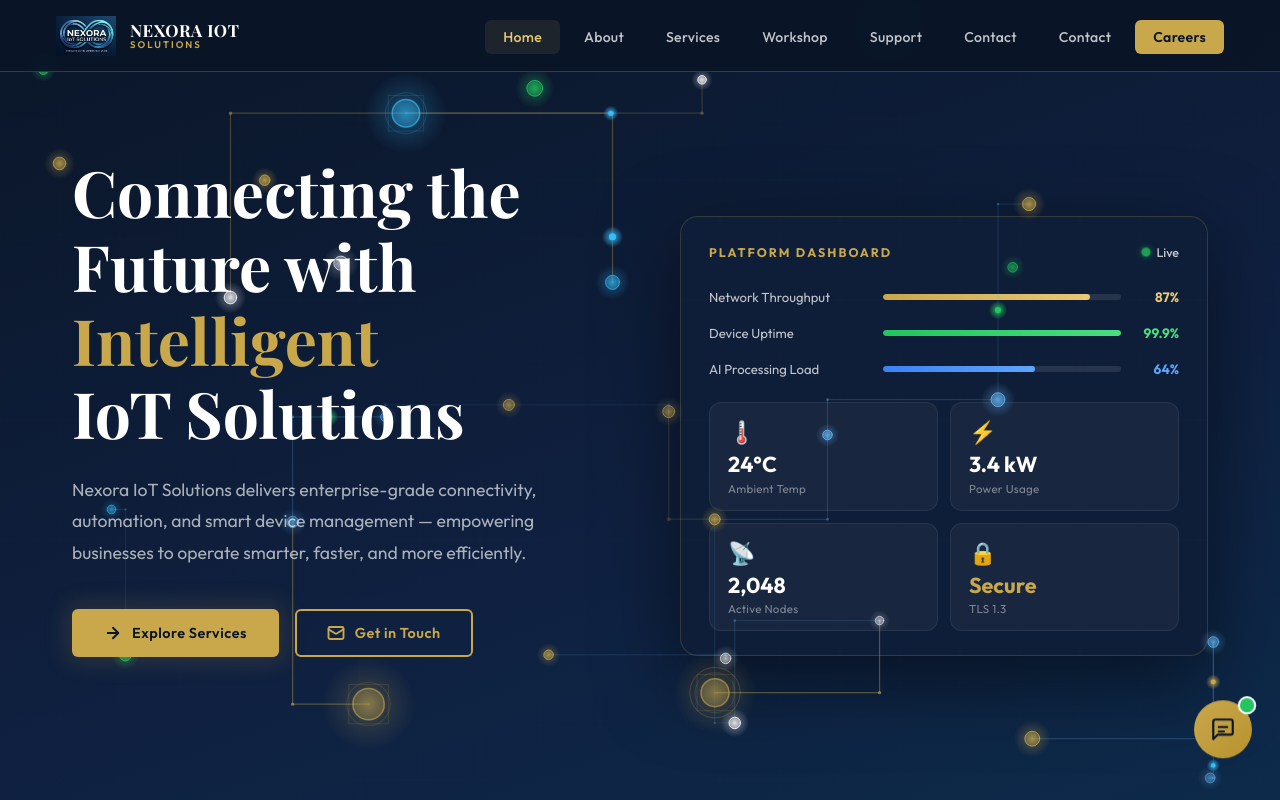
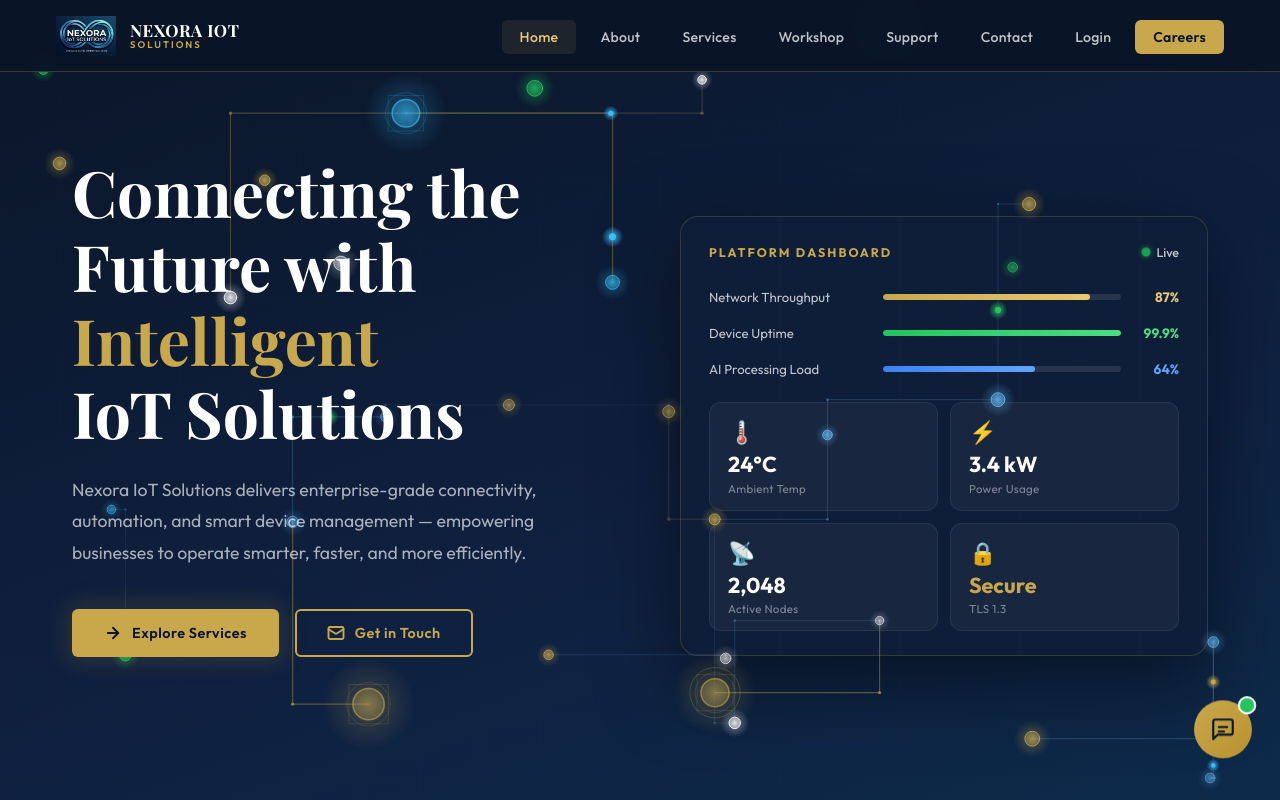
Before and after one commit to Sriram123-ai/sriram123-ai.github.io, a plain HTML site: page index.html in a window 1280 px wide. Shown: the top 800 px of the page. Drawn offline with nearby package versions, Linux system fonts and the light colour scheme.

Commit message:
Update index.html

```diff
--- a/index.html
+++ b/index.html
@@ -1645,7 +1645,7 @@
       <li><a onclick="showPage('training')" id="nav-training">Workshop</a></li>
       <li><a onclick="showPage('support')" id="nav-support">Support</a></li>
       <li><a onclick="showPage('contact')" id="nav-contact">Contact</a></li>
-      <li><a onclick="showPage('https://employee-qr-login-sy-9pha.bolt.host/')" id="nav-contact">Contact</a></li>
+      <li><a onclick="showPage("https://employee-qr-login-sy-9pha.bolt.host/")" id="nav-contact">Login</a></li>
       <li><a onclick="showPage('careers')" id="nav-careers" class="nav-cta">Careers</a></li>
     </ul>
     <button class="hamburger" id="ham" onclick="toggleMobile()" aria-label="Menu">
@@ -1662,7 +1662,7 @@
   <a onclick="showPage('training');toggleMobile()" id="mnav-training">🎓&nbsp; Workshop</a>
   <a onclick="showPage('support');toggleMobile()" id="mnav-support">🛎️&nbsp; Support</a>
   <a onclick="showPage('contact');toggleMobile()" id="mnav-contact">📬&nbsp; Contact</a>
-  <a onclick="showPage('https://employee-qr-login-sy-9pha.bolt.host/');toggleMobile()" id="mnav-contact">📬&nbsp; Login</a>
+  <a onclick="showPage("https://employee-qr-login-sy-9pha.bolt.host/");toggleMobile()" id="mnav-contact">📬&nbsp; Login</a>
   <a onclick="showPage('careers');toggleMobile()" id="mnav-careers" class="m-cta">Careers</a>
 </div>
 
```
